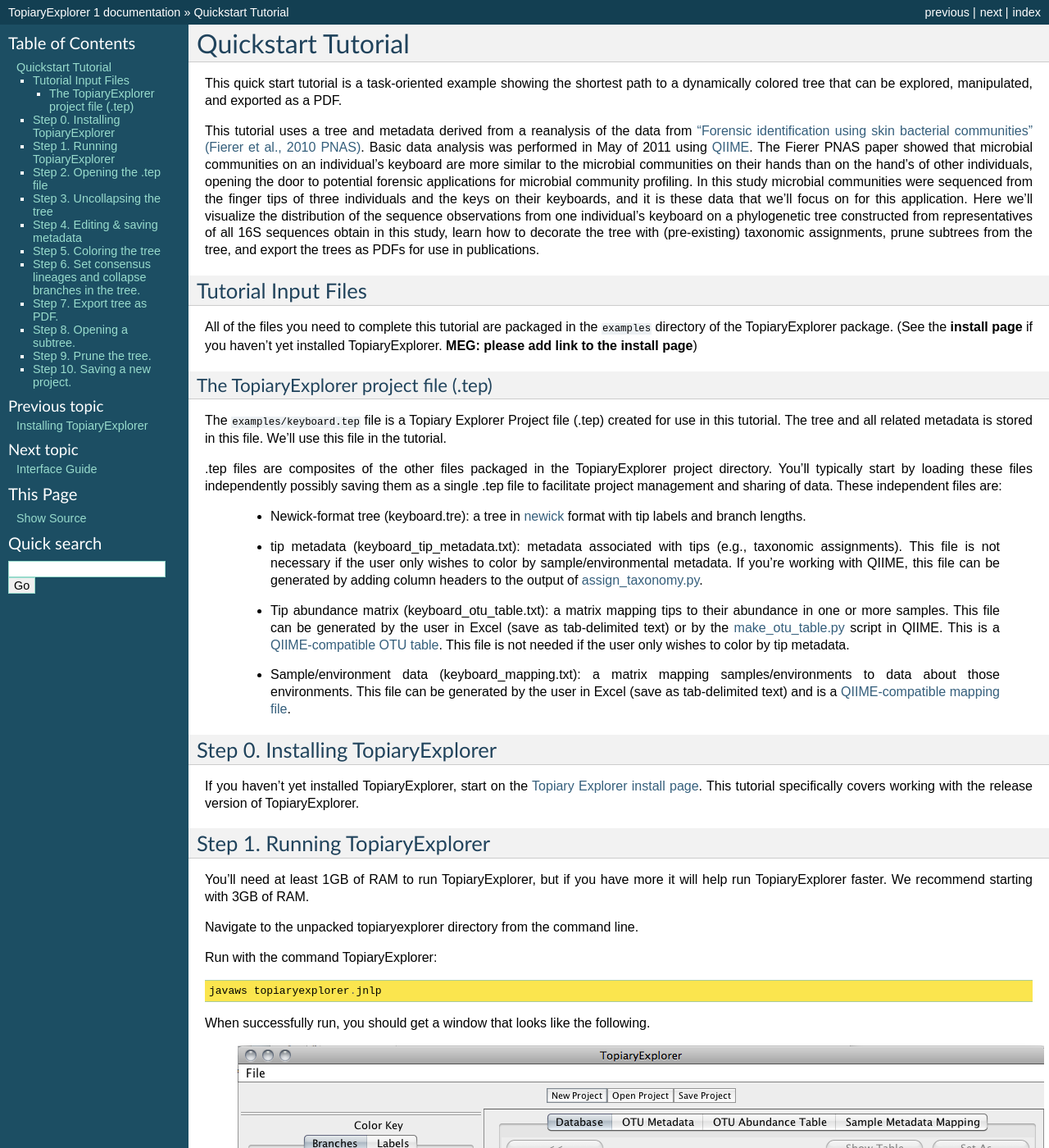
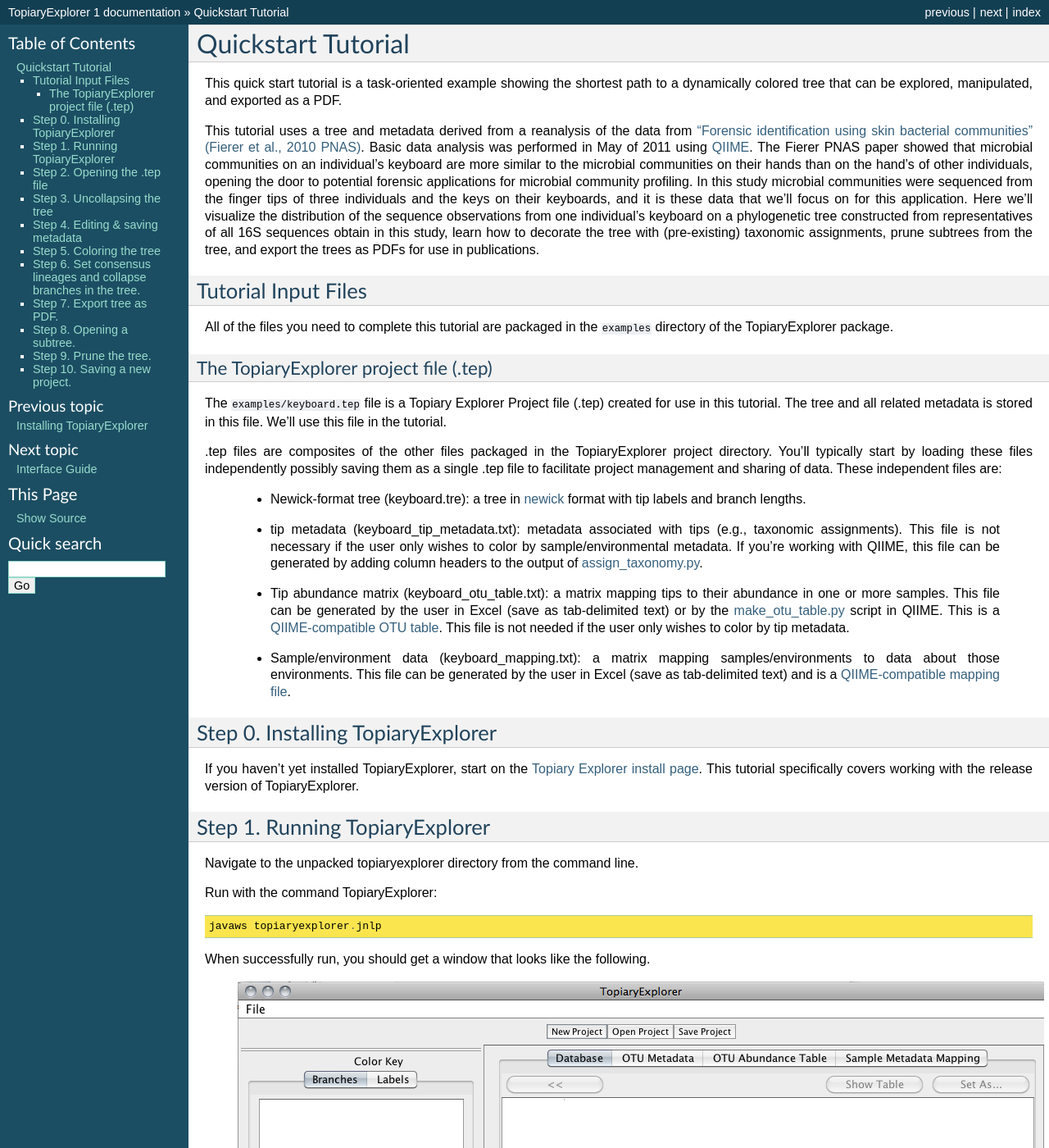
Before and after one commit to qiime/Topiary-Explorer, a Sphinx documentation site: the page built from user_guide/source/quickstart.rst, in a window 1280 px wide and 1400 px high. Shown: the whole window at 82% size. Built offline with Sphinx 7.4.7, drawn with Linux system fonts in a browser that asks for light colours; some of the changed text lies outside the part shown.

Commit message:
Updating tutorial
git-svn-id: svn+ssh://svn.code.sf.net/p/topiaryexplorer/code/trunk/main@426 05d1262b-b726-4fff-8b9f-3609a8a82e43

```diff
--- a/user_guide/source/quickstart.rst
+++ b/user_guide/source/quickstart.rst
@@ -9,7 +9,7 @@
 
 Tutorial Input Files
 --------------------
-All of the files you need to complete this tutorial are packaged in the ``examples`` directory of the TopiaryExplorer package. (See the **install page** if you haven't yet installed TopiaryExplorer. **MEG: please add link to the install page**)
+All of the files you need to complete this tutorial are packaged in the ``examples`` directory of the TopiaryExplorer package.
 
 The TopiaryExplorer project file (.tep)
 ^^^^^^^^^^^^^^^^^^^^^^^^^^^^^^^^^^^^^^^
@@ -29,8 +29,6 @@
 
 Step 1. Running TopiaryExplorer
 -------------------------------
-You'll need at least 1GB of RAM to run TopiaryExplorer, but if you have more it will help run TopiaryExplorer faster. We recommend starting with 3GB of RAM.
-
 Navigate to the unpacked topiaryexplorer directory from the command line.
 
 Run with the command TopiaryExplorer::
```
Also changed, not shown: other parts of user_guide/source/quickstart.rst (+1 -1 lines).
